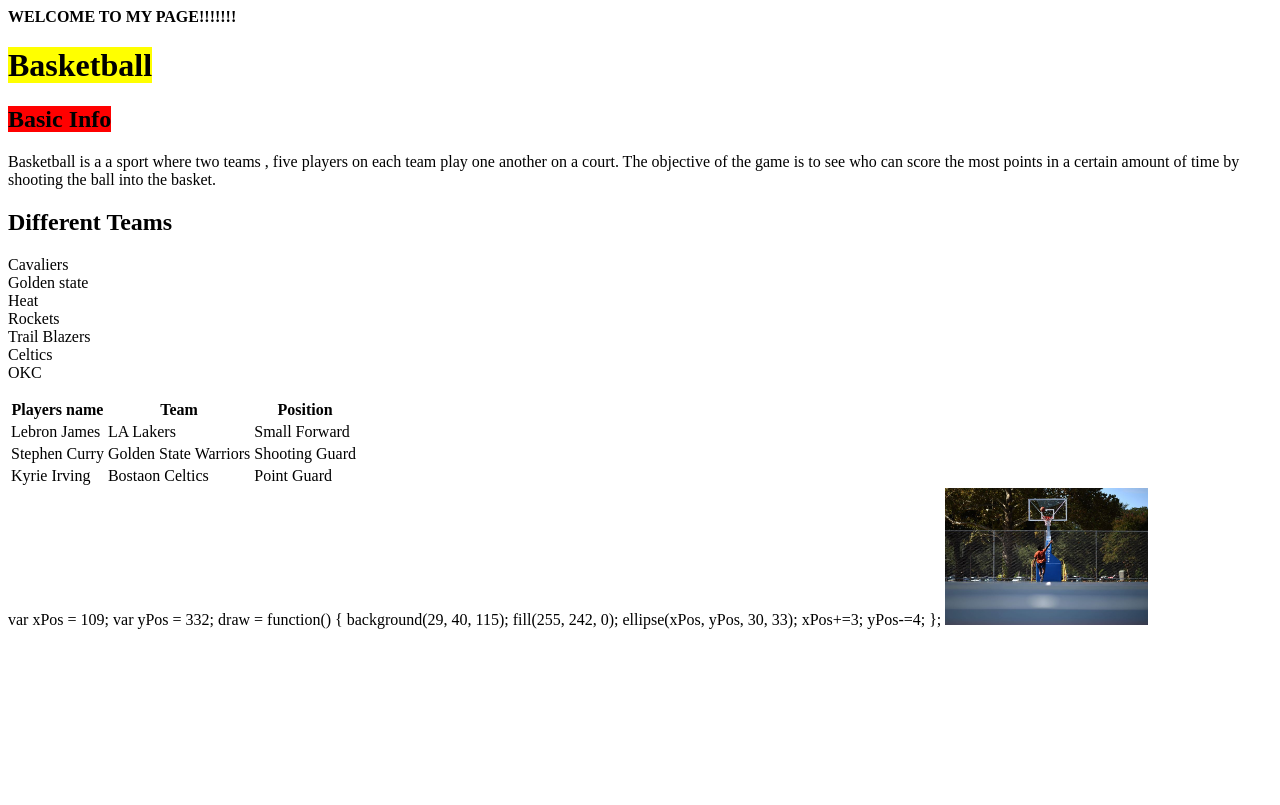
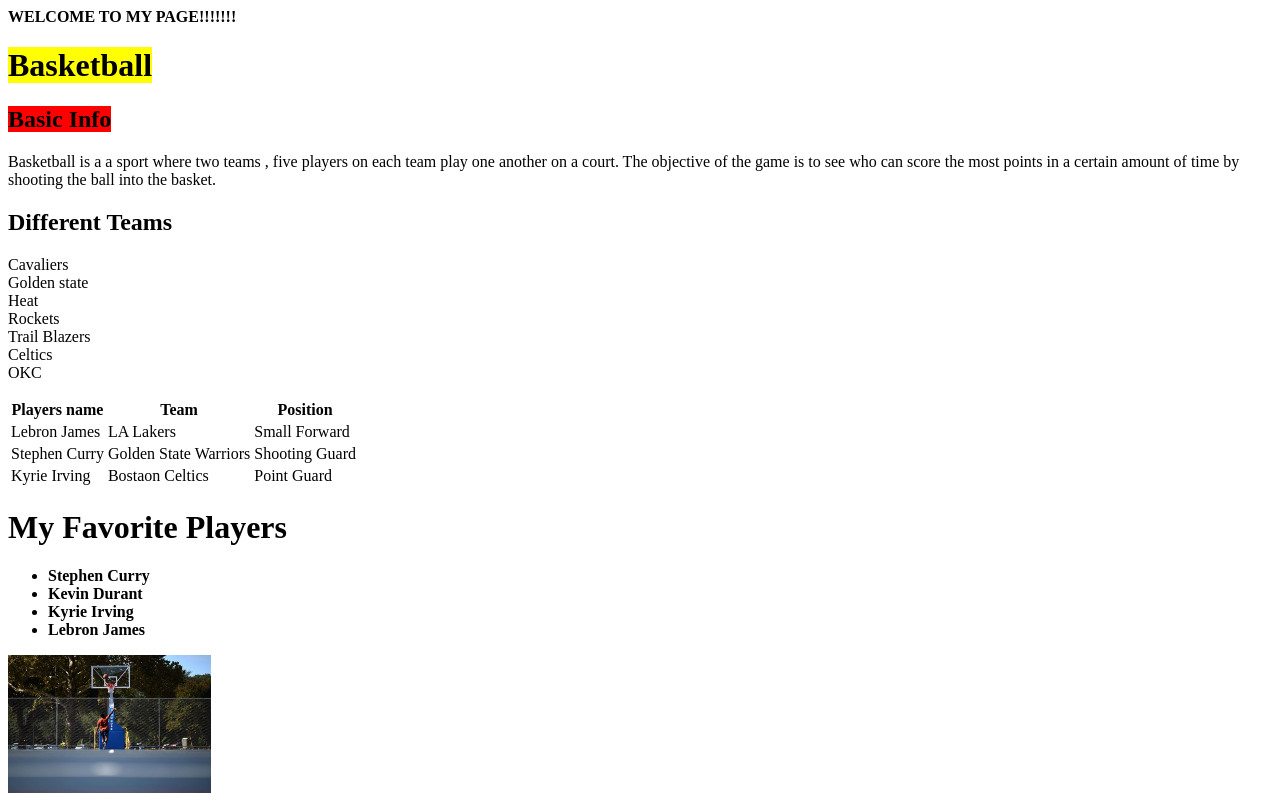
Before and after one commit to washingtonn19/washingtonn19.github.io, a plain HTML site: page index.html in a window 1280 px wide. Drawn offline with Linux system fonts and the light colour scheme.

Commit message:
Update index.html

```diff
--- a/index.html
+++ b/index.html
@@ -63,18 +63,14 @@ OKC </p>
                 </tr>
             </tbody>
         </table>
-      var xPos = 109;
-var yPos = 332;
+  <h1><strong>My Favorite Players</h1>
 
-draw = function() {
-    background(29, 40, 115);
-    fill(255, 242, 0);
-    ellipse(xPos, yPos, 30, 33);
-    xPos+=3;
-    yPos-=4;
-
-
-  };
+        <ul>
+            <li>Stephen Curry</li>
+            <li>Kevin Durant</li>
+            <li>Kyrie Irving</li>
+            <li>Lebron James</li>
+        </ul>
 
 
 
```
